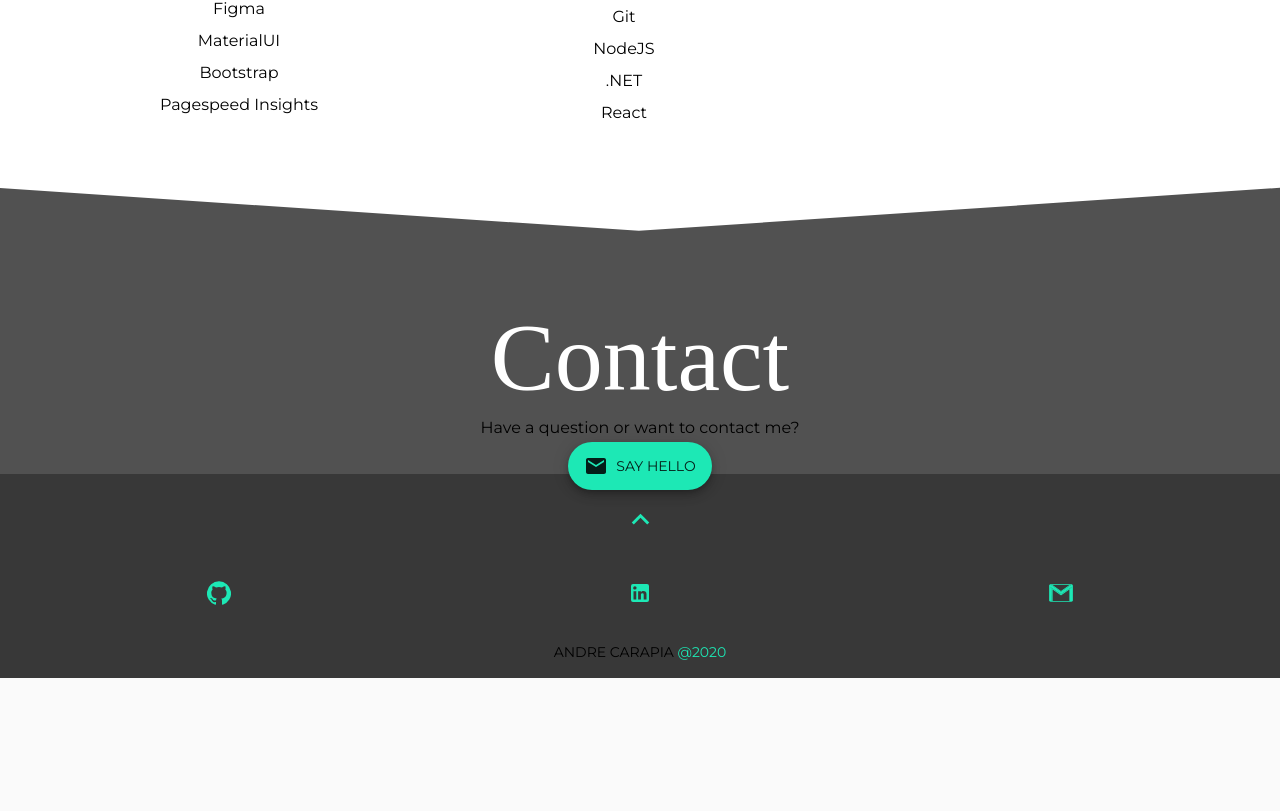
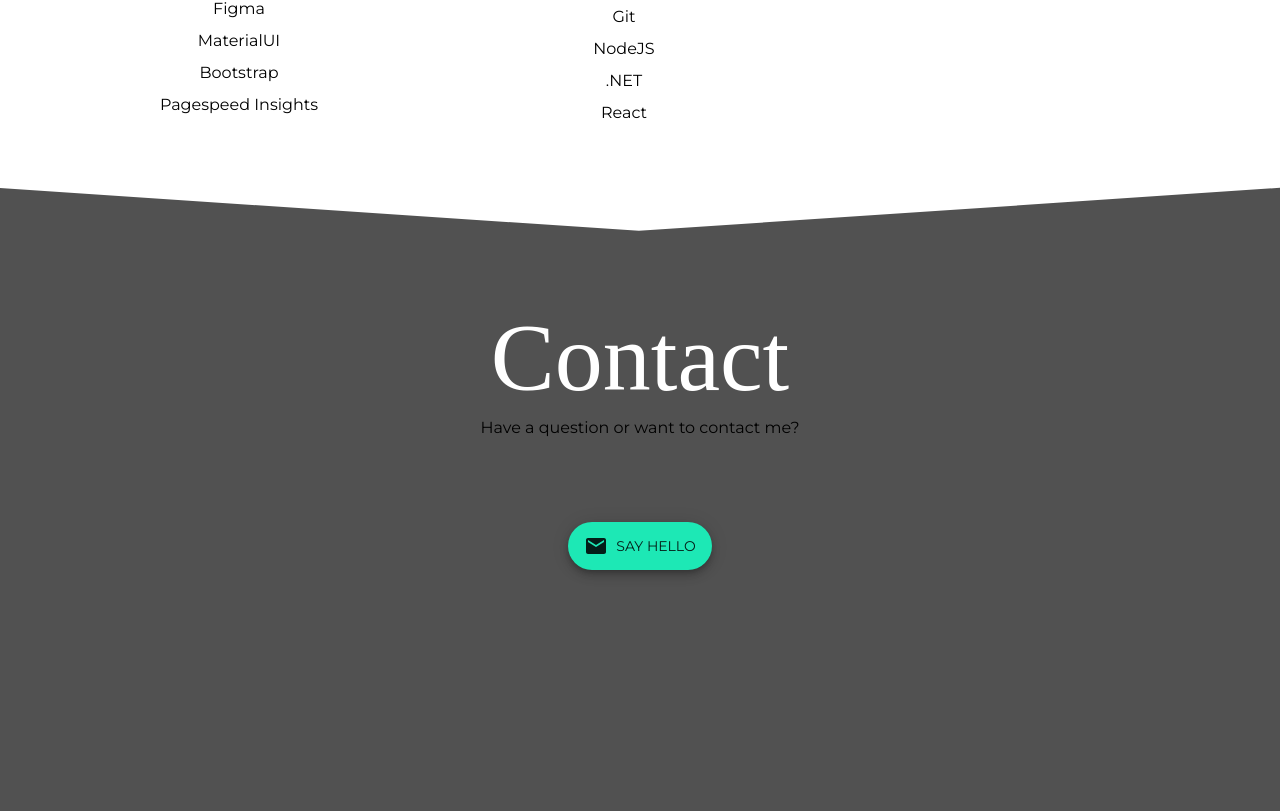
Before and after one commit to CarapiaAndre/Portfolio, a React (Create React App) app: page / in a window 1280 px wide. Shown: the part 1769-2580 px from the top of the page. Before the commit the page ends 2447 px from the top, so only its background shows below. Built offline with nearby package versions, Linux system fonts and the light colour scheme; a web font is replaced by a local one.

Commit message:
fix: contact page and footer align

```diff
--- a/src/components/Contact.js
+++ b/src/components/Contact.js
@@ -7,9 +7,10 @@ import connectorSVG from '../assets/img/connector.svg';
 import theme from '../styles/Theme';
 
 const syles = makeStyles({
-    aboutSection: {
+    contactSection: {
         backgroundColor: theme.palette.secondary.main,
-        textAlign: 'center'
+        textAlign: 'center',
+        minHeight: '800px'
     },
     extendedIcon: {
         marginRight: theme.spacing(1)
@@ -21,10 +22,10 @@ const Contact = (props) => {
     const texts = { ...props.texts };
 
     return (
-        <div className={classes.aboutSection} id="contact">
+        <div className={classes.contactSection} id="contact">
             <img width="100%" src={connectorSVG} alt="connector" />
             <Container maxWidth="lg">
-                <Grid container>
+                <Grid container spacing={10}>
                     <Grid item xs={12}>
                         <Typography variant="h1" color="textSecondary" >{texts.title}</Typography>
                         <Typography variant="subtitle1">{texts.description}</Typography>
--- a/src/components/Footer.js
+++ b/src/components/Footer.js
@@ -1,5 +1,5 @@
 import React from 'react';
-import { Grid, Container, IconButton } from "@material-ui/core";
+import { Grid, Container, IconButton, Button } from "@material-ui/core";
 import ExpandLessIcon from '@material-ui/icons/ExpandLess';
 import GitHubIcon from '@material-ui/icons/GitHub';
 import LinkedInIcon from '@material-ui/icons/LinkedIn';
@@ -8,34 +8,38 @@ import { makeStyles } from '@material-ui/core/styles';
 import theme from '../styles/Theme';
 
 const styles = makeStyles({
-    footer: {
+    background: {
         backgroundColor: theme.palette.secondary.dark,
         textAlign: 'center'
+    },
+    icons: {
+        width: '3rem',
+        height: '3rem'
     }
 })
 
 const Footer = () => {
     const classes = styles();
     return (
-        <div className={classes.footer}>
-            <Container maxWidth="lg">
-                <Grid container spacing={4}>
-                    <Grid item xs={12}>
-                    <IconButton aria-label="Expand Less">
+        <div className={classes.background}>
+            <Container maxWidth="lg" className={classes.container}>
+                <Grid container spacing={2} justify="center">
+                    <Grid item xs={12} >
+                        <IconButton aria-label="Expand Less">
                             <ExpandLessIcon fontSize="large" />
                         </IconButton>
                     </Grid>
-                    <Grid item xs={4}>
-                        <GitHubIcon color="primary" />
+                    <Grid item xs={2}>
+                        <GitHubIcon className={classes.icons} color="primary" />
                     </Grid>
-                    <Grid item xs={4}>
-                        <LinkedInIcon color="primary" />
+                    <Grid item xs={2}>
+                        <LinkedInIcon className={classes.icons} color="primary" />
                     </Grid>
-                    <Grid item xs={4}>
-                        <GmailIcon color="primary" />
+                    <Grid item xs={2}>
+                        <GmailIcon className={classes.icons} color="primary" />
                     </Grid>
                     <Grid item xs={12}>
-                        <span>ANDRE CARAPIA <span style={{color: theme.palette.primary.main}}>@2020</span></span>
+                        <span>ANDRE CARAPIA <span style={{ color: theme.palette.primary.main }}>@2020</span></span>
                     </Grid>
                 </Grid>
             </Container>
```
